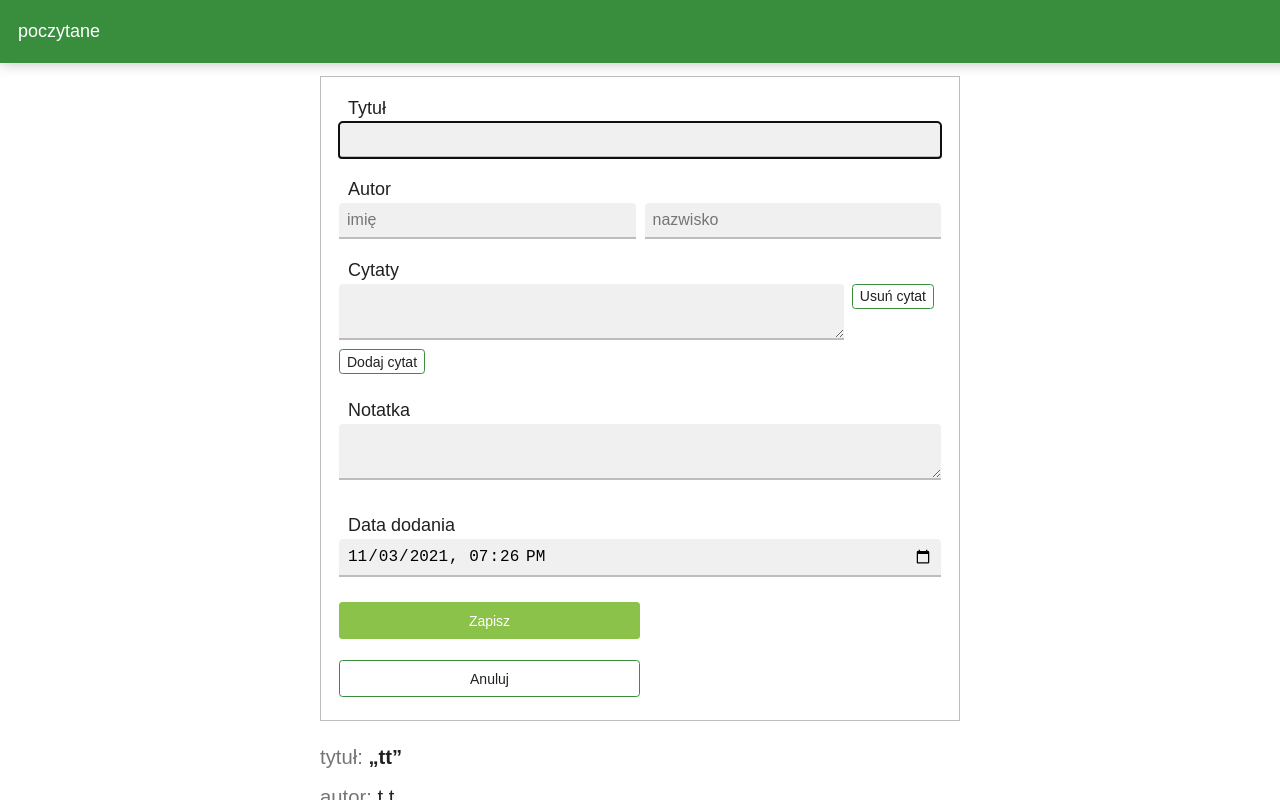
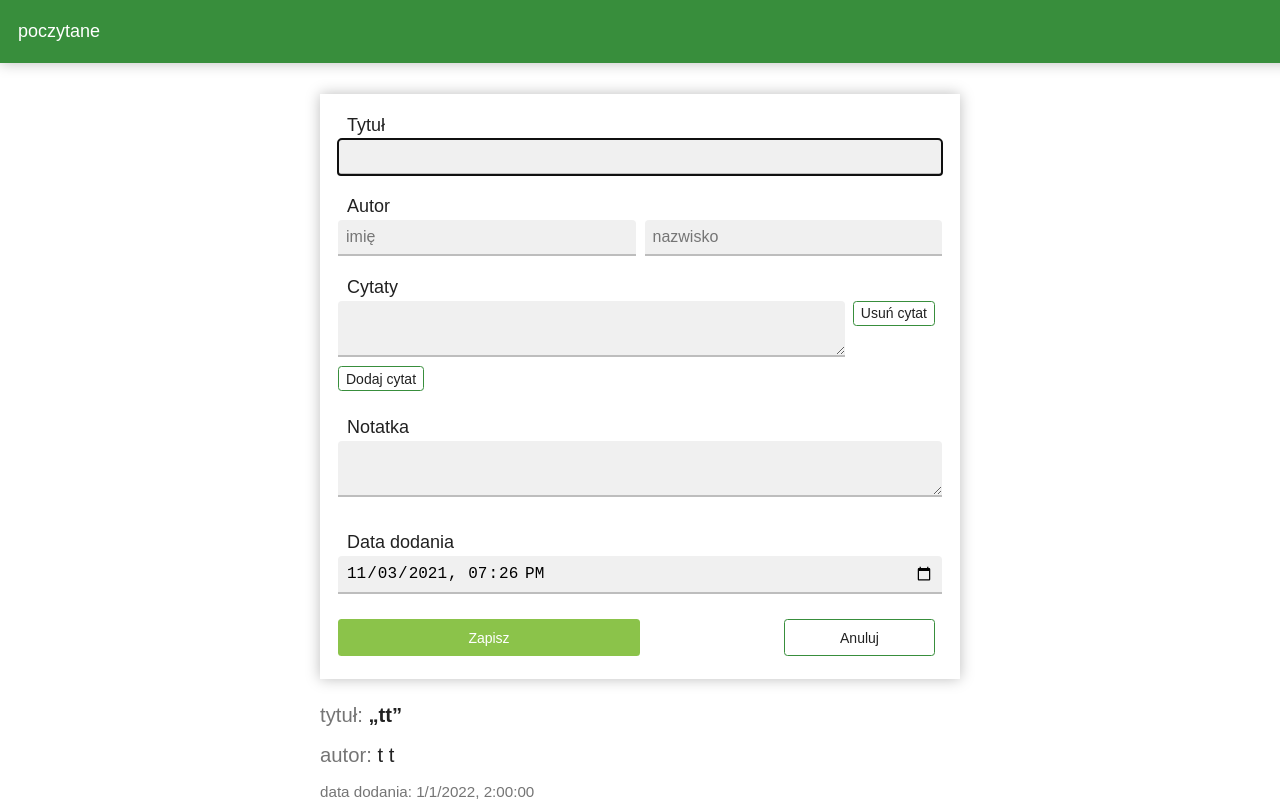
Before and after one commit to msarnowski/poczytane, an Angular app: page / in a window 1280 px wide. Both pictures are taken after a click on the button "Dodaj książkę". Shown: the top 800 px of the page. Built offline with nearby package versions, Linux system fonts and the light colour scheme; data requests are answered from the project's data file.

Commit message:
books sort by date, editor styles, cleanup

```diff
--- a/src/app/editor/editor.component.html
+++ b/src/app/editor/editor.component.html
@@ -27,11 +27,11 @@
   <textarea name="note" [ngModel]="bookToEdit?.note" #note></textarea>
 
   <label>Data dodania</label>
-  <input name="date" type="datetime-local" [ngModel]="dateAddedString" (input)="handleDateChange($event)" #date>
+  <input name="date" type="datetime-local" [ngModel]="dateAddedString" #date>
 
   <p class="editor__validation-msg"><span class="validation-msg__text" *ngIf="form.invalid && form.submitted">Uzupełnij pola oznaczone na czerwono</span></p>
 
-  <button type="submit">Zapisz</button>
+  <button type="submit" class="editor__submit-button">Zapisz</button>
+
+  <button type="button" class="editor__cancel-button button--outlined" (click)="handleCancel()">Anuluj</button>
 </form>
-
-<button class="button--outlined" (click)="handleCancel()">Anuluj</button>
--- a/src/app/editor/editor.component.scss
+++ b/src/app/editor/editor.component.scss
@@ -2,8 +2,11 @@
 
 :host {
   display: block;
-  border: 1px solid $divider-color;
+  // border: 1px solid $divider-color;
+
+  box-shadow: 0 0 .75em $divider-color;
   padding: 1em 1em .5em 1em;
+  margin-top: 1em;
   margin-bottom: 1em;
 }
 
@@ -26,9 +29,18 @@
   color: $red;
 }
 
-button {
+.editor__submit-button,
+.editor__cancel-button {
   margin-top: .5em;
+}
+
+.editor__submit-button {
   min-width: 50%;
+}
+
+.editor__cancel-button {
+  min-width: 25%;
+  float: right;
 }
 
 .author {
@@ -52,7 +64,3 @@ button {
     grid-column: 2 / 3;
   }
 }
-
-pre {
-  font-size: .75em;
-}
--- a/src/app/editor/editor.component.ts
+++ b/src/app/editor/editor.component.ts
@@ -41,21 +41,14 @@ export class EditorComponent implements OnInit {
       this.bookToEdit = undefined;
 
       const currentDate = new Date();
-      // console.log(currentDate);
       const offset = currentDate.getTimezoneOffset();
       const currentMilliseconds = currentDate.getTime();
-      // console.log(offset);
       const currentDateAdjusted = new Date(currentMilliseconds - (offset * 60000));
-      // console.log(currentDateAdjusted);
-
-      // console.log(currentDateAdjusted.toISOString());
       this.dateAddedString = currentDateAdjusted.toISOString().substring(0, 16);
-      // console.log(this.dateAddedString);
     } else { // editing
       if (this.bookToEdit?.date) {
         const savedDate = new Date(this.bookToEdit.date);
         const offset = savedDate.getTimezoneOffset();
-        // console.log(`offset: ${offset}`);
         const savedDateAdjusted = new Date(this.bookToEdit.date - (offset * 60000));
 
         this.dateAddedString = savedDateAdjusted.toISOString().substring(0, 16);
@@ -66,26 +59,10 @@ export class EditorComponent implements OnInit {
       }
     }
     this.quotesString = JSON.stringify(this.quotes);
-    // console.log(`(book editor) quotes: ${this.quotes}`);
-  }
-
-  ngAfterViewInit(): void {
-    if (this.adding) {
-      // console.log(this.dateAdded);
-      // console.log(this.dateAdded?.toISOString().substring(0, 16));
-      // this.DateField.nativeElement.value = this.dateAdded?.toISOString().substring(0, 16);
-
-      console.log(`date field value: ${this.DateField.nativeElement.value}`);
-    }
   }
 
   handleQuotesUpdate(event: string[]) {
     this.quotesEdited = event;
-    // console.log(`(book editor) quotesEdited updated: ${this.quotesEdited}`);
-  }
-
-  handleDateChange(event: any) {
-    console.log(event.target.value);
   }
 
   handleSubmit(form: any, valid: boolean | null) {
--- a/src/app/reverse.pipe.ts
+++ b/src/app/reverse.pipe.ts
@@ -6,10 +6,12 @@ import { Pipe, PipeTransform } from '@angular/core';
 })
 export class ReversePipe implements PipeTransform {
 
+  // sort array of books by date, descending
+
   transform(array: any[] | undefined): any[] | undefined {
     if (array) {
       const newArray = array.map(x => x);
-      newArray.reverse();
+      newArray.sort((x, y) => y.date - x.date);
       return newArray;
     } else {
       return array;
```
